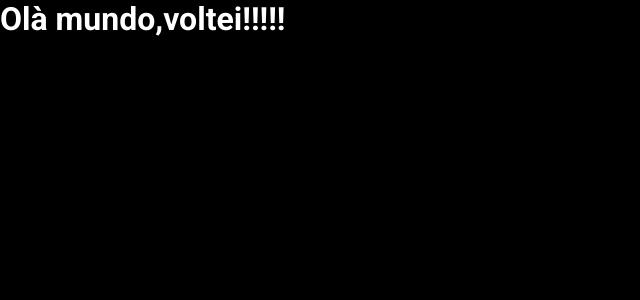
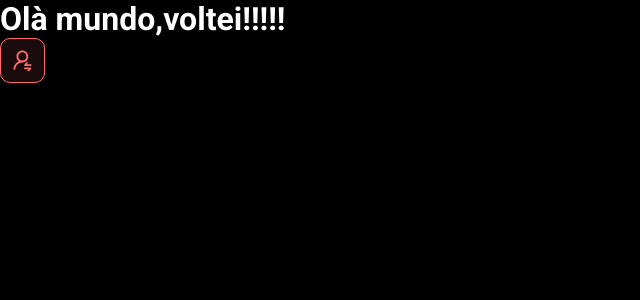
Before and after one commit to jonasoliveira01sist/dsmeta, a React (Vite) app in the folder frontend/: page / in a window 1280 px wide. Shown: the top 300 px of the page, without its empty margins (0-640 px from the left). Built offline with nearby package versions, Linux system fonts and the light colour scheme.

Commit message:
First component

```diff
--- a/frontend/src/App.tsx
+++ b/frontend/src/App.tsx
@@ -1,8 +1,12 @@
+import NotificationButton from "./components/NotificationButton"
 
 
 function App() {
-  return(
-    <h1>Olà mundo,voltei!!!!!</h1>
+  return (
+    <>
+      <h1>Olà mundo,voltei!!!!!</h1>
+      <NotificationButton />
+    </>
   )
 }
 
--- /dev/null
+++ b/frontend/src/components/NotificationButton/index.tsx
@@ -0,0 +1,17 @@
+import iconbutton from '../../assets/img/notification-icon.svg'
+import './styles.css'
+
+function NotificationButton() {
+
+    return (
+
+
+
+        <div className="dsmeta-red-btn">
+            <img src={iconbutton} alt="Notificar" />
+        </div>
+
+    )
+}
+
+export default NotificationButton
--- /dev/null
+++ b/frontend/src/components/NotificationButton/styles.css
@@ -0,0 +1,14 @@
+.dsmeta-red-btn {
+    height: 45px;
+    width: 45px;
+    background: rgba(255, 107, 114, 0.1);
+    border: 1px solid #ff6b72;
+    border-radius: 10px;
+    display: flex;
+    align-items: center;
+    justify-content: center;
+    cursor: pointer;
+  }
+
+  .dsmeta-red-btn img {
+      width: 19px;
```
Also changed, not shown: frontend/src/assets/img/notification-icon.svg (added).
